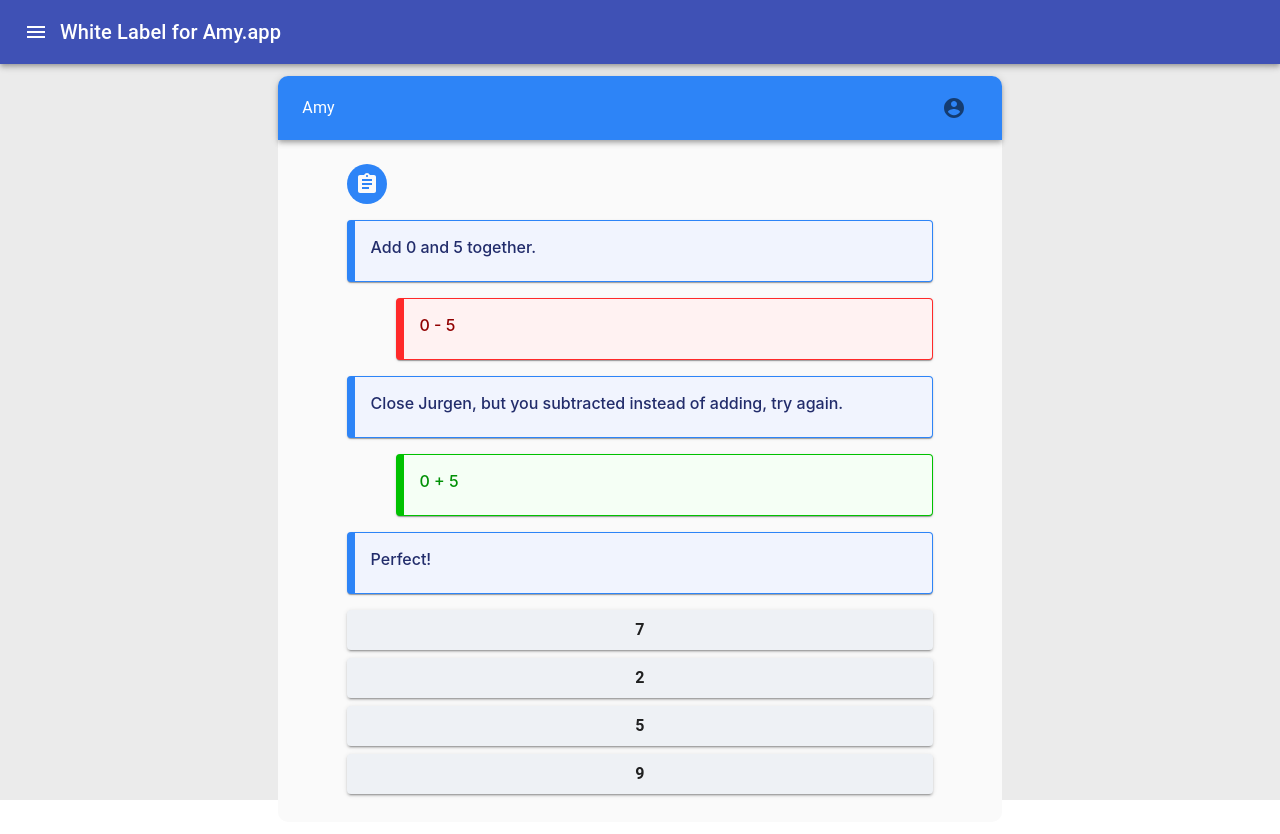
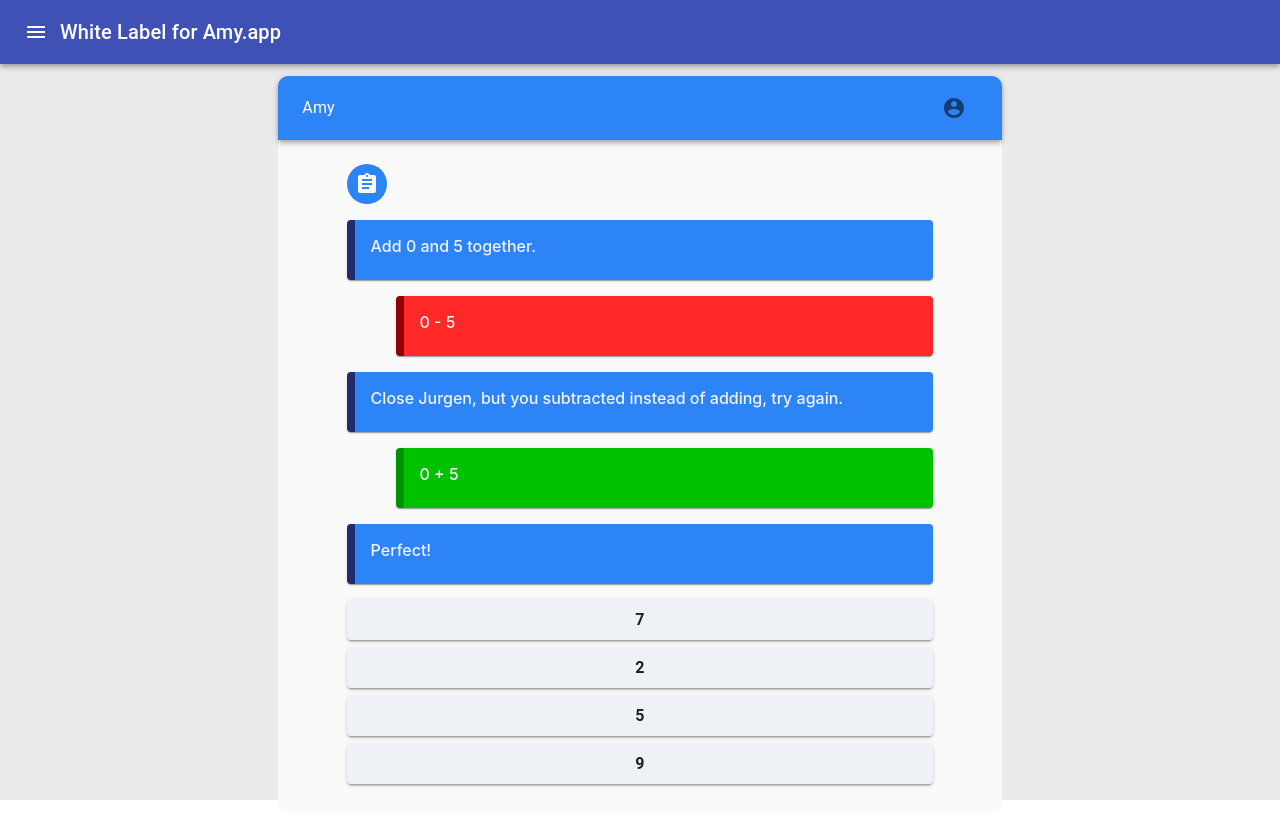
Before and after one commit to webmad-nz/white-label-react, a React (Create React App) app: page /page in a window 1280 px wide. Built offline with nearby package versions, Linux system fonts and the light colour scheme.

Commit message:
Darker themed styling

```diff
--- a/src/Page.tsx
+++ b/src/Page.tsx
@@ -19,27 +19,24 @@ import { default as React } from "react";
 
 const useStyles = makeStyles((theme) => ({
     instruction: {
-        backgroundColor: "#f1f4fe",
-        borderLeft: "8px solid #2d84f7",
-        border: "1px solid #2d84f7",
+        backgroundColor: "#2d84f7",
+        borderLeft: "8px solid #222c6b",
         borderRadius: "4px",
-        color: "#222c6b",
+        color: "#f1f4fe",
         fontWeight: 500,
     },
     correctOption: {
-        backgroundColor: "#f5fff5",
-        borderLeft: "8px solid #00c200",
-        border: "1px solid #00c200",
+        backgroundColor: "#00c200",
+        borderLeft: "8px solid #009105",
         borderRadius: "4px",
-        color: "#009105",
+        color: "#f5fff5",
         fontWeight: 500,
     },
     incorrectOption: {
-        backgroundColor: "#fff2f2",
-        borderLeft: "8px solid #ff2929",
-        border: "1px solid #ff2929",
+        backgroundColor: "#ff2929",
+        borderLeft: "8px solid #910000",
         borderRadius: "4px",
-        color: "#910000",
+        color: "#fff2f2",
         fontWeight: 500,
     },
 }));
```
